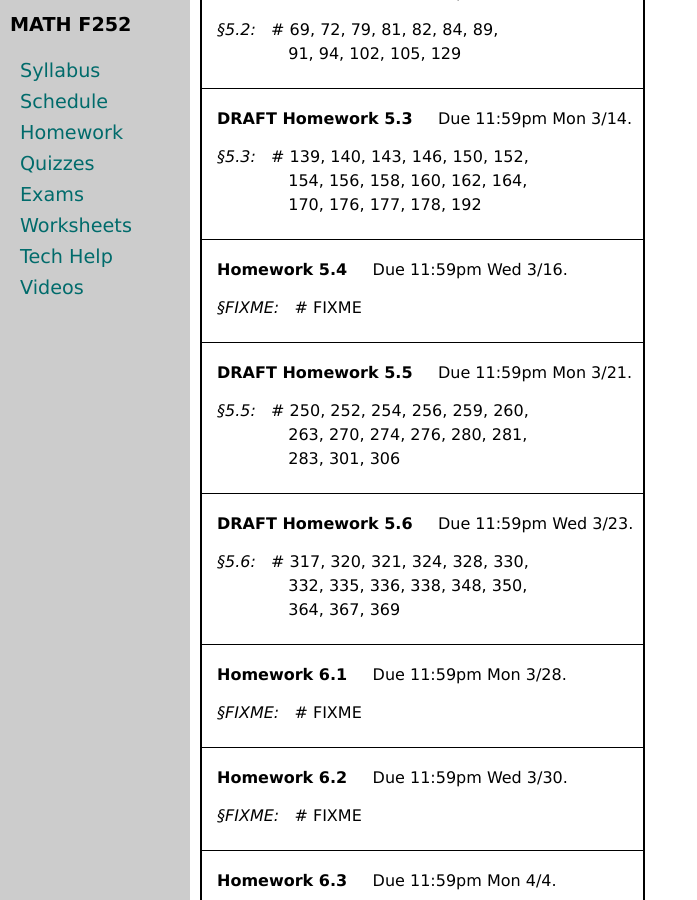
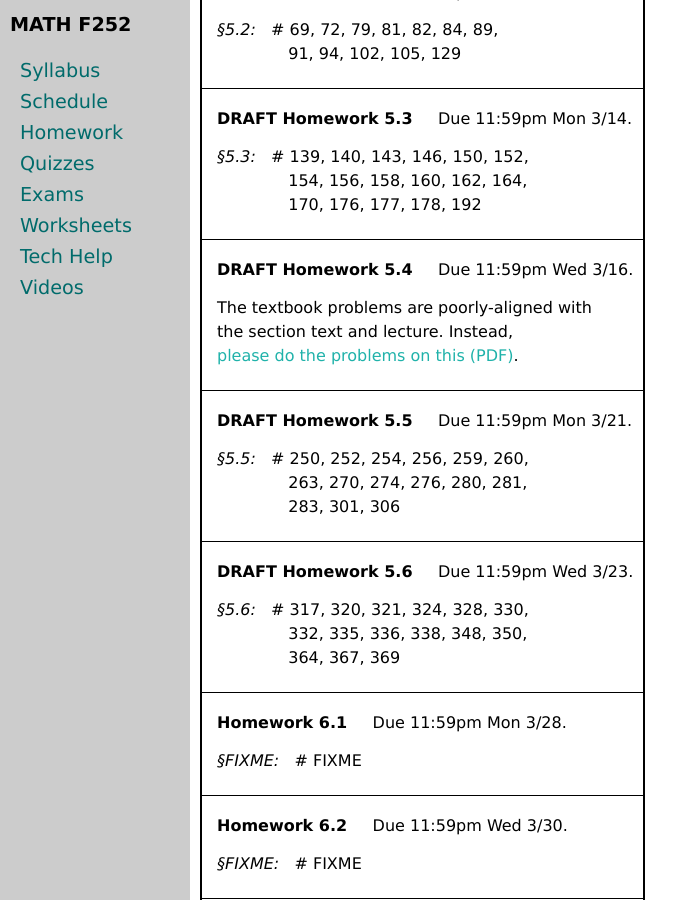
Before and after one commit to uaf-math/calc2, a Jekyll site: the page built from homework.md, in a window 1280 px wide and 900 px high, scrolled down 2796 px. Shown: the whole window, without its empty margins (0-697 px from the left). Built offline with Jekyll 4.4.1, drawn with Linux system fonts in a browser that asks for light colours; some of the changed text lies outside the part shown.

Commit message:
Add option to "override" the entire homework assignment with a PDF.

```diff
--- a/_data/homework.yml
+++ b/_data/homework.yml
@@ -120,11 +120,9 @@ homework:
     problems: 139, 140, 143, 146, 150, 152,
     cont: 154, 156, 158, 160, 162, 164,
     contcont: 170, 176, 177, 178, 192
-- name: Homework 5.4
+- name: DRAFT Homework 5.4
   due: 11:59pm Wed 3/16
-  sections:
-  - section: FIXME
-    problems: FIXME
+  override: FIXMEoverride5p4.pdf
 - name: DRAFT Homework 5.5
   due: 11:59pm Mon 3/21
   sections:
--- a/_includes/homework_table.md
+++ b/_includes/homework_table.md
@@ -3,28 +3,42 @@
 {% for homework in data.homework %}
 <tr>
   <td><b>{{ homework.name }}</b> &nbsp; &nbsp; Due {{ homework.due }}.<br><br>
-    <table class="inner">
-    {% for section in homework.sections %}
-      <tr>
-        <td><em>&#167;{{ section.section }}:</em> &nbsp; # {{ section.problems }}</td>
-      </tr>
-      {% if section.cont %}
+    {% if homework.override %}
+      <table class="inner">
         <tr>
-          <td>&nbsp;&nbsp;&nbsp;&nbsp;&nbsp;&nbsp;&nbsp;&nbsp;&nbsp;&nbsp;&nbsp;&nbsp;&nbsp; {{ section.cont }}</td>
+          <td>The textbook problems are poorly-aligned with</td>
         </tr>
-      {% endif %}
-      {% if section.contcont %}
         <tr>
-          <td>&nbsp;&nbsp;&nbsp;&nbsp;&nbsp;&nbsp;&nbsp;&nbsp;&nbsp;&nbsp;&nbsp;&nbsp;&nbsp; {{ section.contcont }}</td>
+          <td>the section text and lecture.  Instead,</td>
         </tr>
-      {% endif %}
-      {% if section.supp %}
         <tr>
-          <td>see <a href="{{ data.home }}/{{ section.supp }}">special instructions (PDF)</a></td>
+          <td><a href="{{ data.home }}/{{ homework.override }}">please do the problems on this (PDF)</a>.</td>
         </tr>
-      {% endif %}
-    {% endfor %}
-    </table>
+      </table>
+    {% else %}
+      <table class="inner">
+      {% for section in homework.sections %}
+        <tr>
+          <td><em>&#167;{{ section.section }}:</em> &nbsp; # {{ section.problems }}</td>
+        </tr>
+        {% if section.cont %}
+          <tr>
+            <td>&nbsp;&nbsp;&nbsp;&nbsp;&nbsp;&nbsp;&nbsp;&nbsp;&nbsp;&nbsp;&nbsp;&nbsp;&nbsp; {{ section.cont }}</td>
+          </tr>
+        {% endif %}
+        {% if section.contcont %}
+          <tr>
+            <td>&nbsp;&nbsp;&nbsp;&nbsp;&nbsp;&nbsp;&nbsp;&nbsp;&nbsp;&nbsp;&nbsp;&nbsp;&nbsp; {{ section.contcont }}</td>
+          </tr>
+        {% endif %}
+        {% if section.supp %}
+          <tr>
+            <td>see <a href="{{ data.home }}/{{ section.supp }}">special instructions (PDF)</a></td>
+          </tr>
+        {% endif %}
+      {% endfor %}
+      </table>
+    {% endif %}
   </td>
 </tr>
 {% endfor %}
--- a/homework.md
+++ b/homework.md
@@ -28,6 +28,6 @@ There are some differences, hopefully not many, between the following *four* ver
   3. the OpenStax app (iOS and Android ... might be the same?)
   4. the print (paper) version
 
-[<span style="font-weight: bold; color: red;">The html website (= 1. above) is the one to use for getting the Homework problems!</span>](https://openstax.org/details/books/calculus-volume-2)
+[<span style="font-weight: bold; color: red;">Please get the Homework problems from the html website (= 1)!</span>](https://openstax.org/details/books/calculus-volume-2)
 
 {% include homework_table.md  data=site.data.homework %}
```
